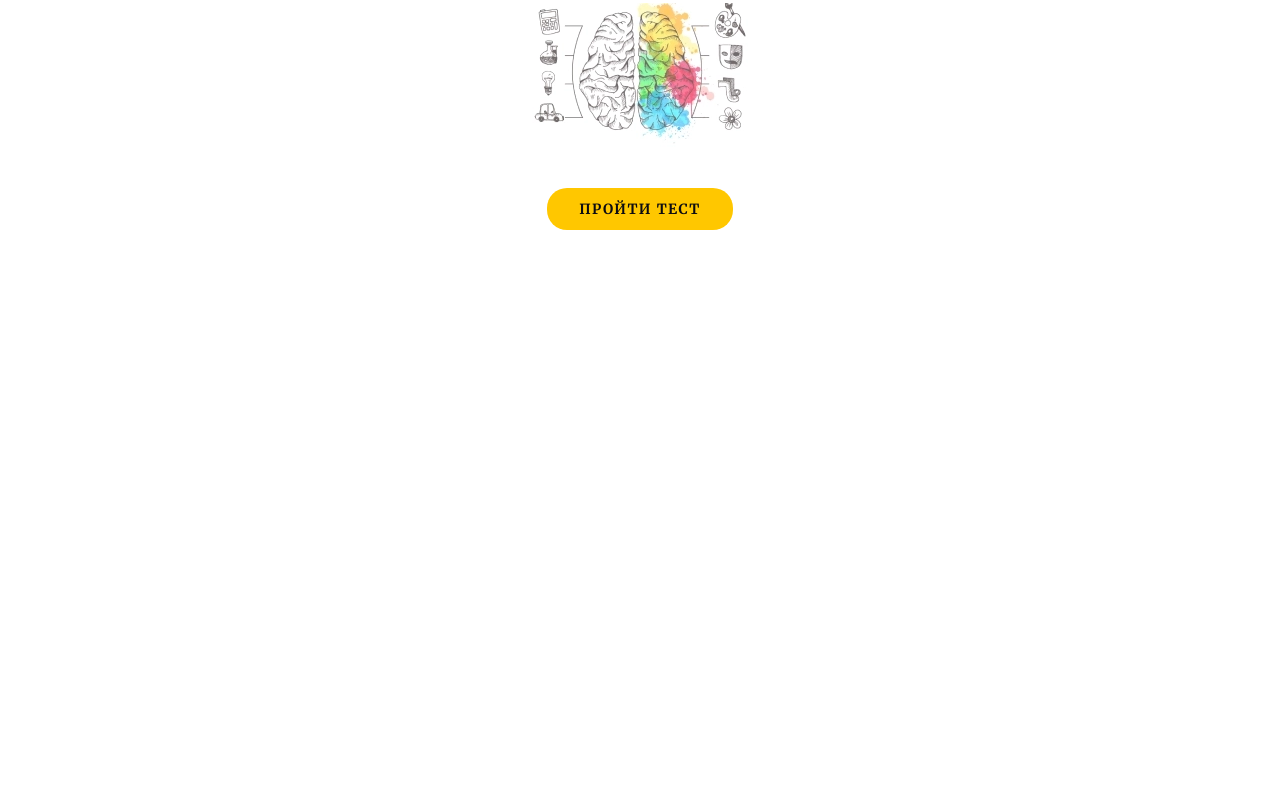
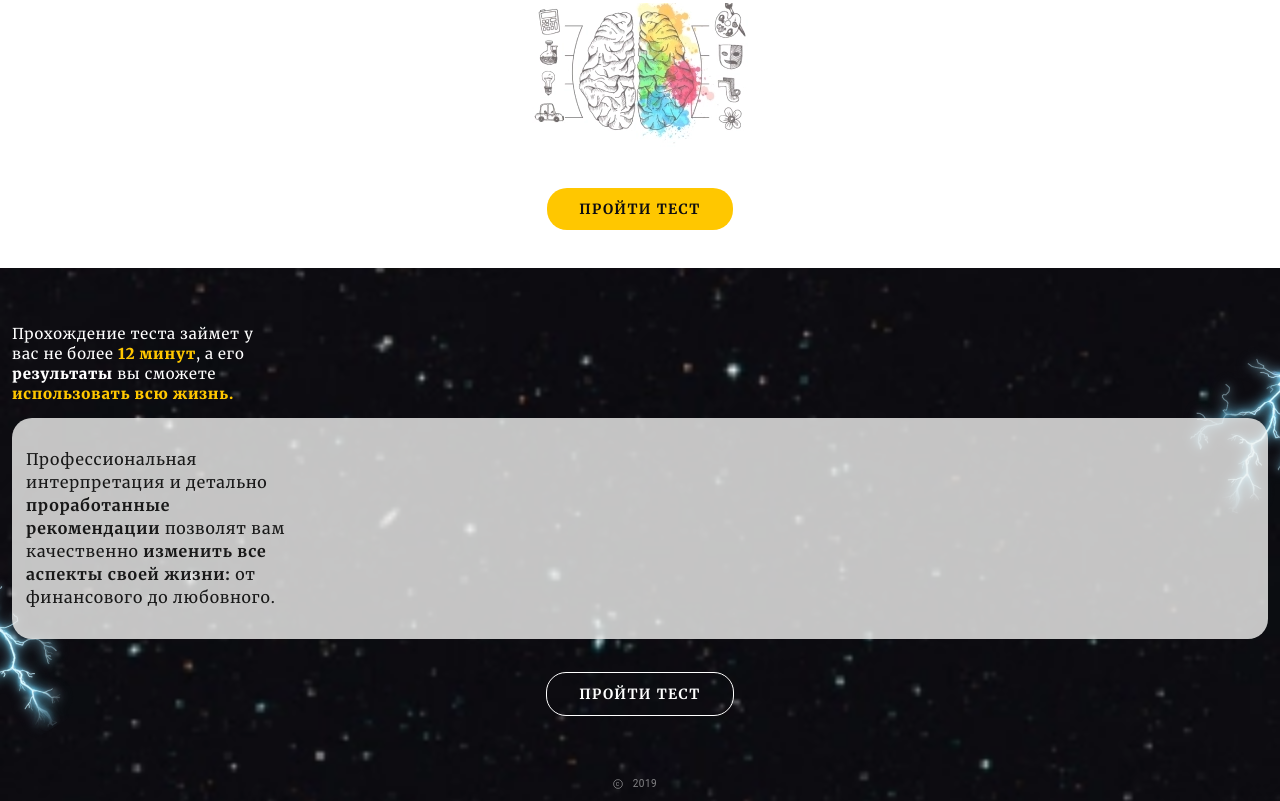
Before and after one commit to Manankin/landing-test_task-HTML_CSS_JS, a plain HTML site: page index.html in a window 1280 px wide. Shown: the part 1133-1934 px from the top of the page. Before the commit the page ends 1401 px from the top, so only its background shows below. Drawn offline with Linux system fonts and the light colour scheme.

Commit message:
main page complete

```diff
--- a/index.html
+++ b/index.html
@@ -8,7 +8,7 @@
   <link rel="preconnect" href="https://fonts.gstatic.com" crossorigin>
   <link href="https://fonts.googleapis.com/css2?family=PT+Serif:wght@400;700&display=swap" rel="stylesheet">
   <link href="https://fonts.googleapis.com/css2?family=Yeseva+One&display=swap" rel="stylesheet">
-  <link href="https://fonts.googleapis.com/css2?family=Merriweather:wght@400;700&display=swap" rel="stylesheet">
+  <link href="https://fonts.googleapis.com/css2?family=Merriweather:wght@400;700;900&display=swap" rel="stylesheet">
   <link rel="stylesheet" href="./style.css">
 </head>
 <body class="page">
@@ -95,10 +95,41 @@
         <div class="button button--yellow merriweather-bold">пройти тест</div>
       </div>
     </section>
+
+    <section class="last-chance">
+      <div class="last-chance__describe">
+        <p class="merriweather-regular">
+          Прохождение теста займет у
+          <br>вас не более <span class="merriweather-super-bold text--yellow">12 минут</span>, а его
+          <br><span class="merriweather-super-bold">результаты</span> вы сможете
+          <br><span class="merriweather-super-bold text--yellow">использовать всю жизнь.</span>
+        </p>
+      </div>
+
+      <div class="last-chance__results">
+        <p class="merriweather-regular">
+          Профессиональная
+          <br>интерпретация и детально
+          <br><span class="merriweather-bold">проработанные</span>
+          <br><span class="merriweather-bold">рекомендации</span> позволят вам
+          <br>качественно <span class="merriweather-bold">изменить все</span>
+          <br><span class="merriweather-bold">аспекты своей жизни:</span> от
+          <br>финансового до любовного.
+        </p>
+      </div>
+
+      <div class="last-chance__button">
+        <div class="button button--permanent merriweather-bold">пройти тест</div>
+      </div>
+
+      <div class="last-chance__lightning--left"></div>
+      <div class="last-chance__lightning--right"></div>
+    </section>
   </main>
 
   <footer class="footer page-footer">
-
+    <div class="footer__icon"></div>
+    <div class="footer__info">2019</div>
   </footer>
 </body>
 </html>
--- a/style.css
+++ b/style.css
@@ -6,3 +6,5 @@
 @import './styles/button.css';
 @import './styles/about-test.css';
 @import './styles/advices.css';
+@import './styles/last-chance.css';
+@import './styles/footer.css';
--- a/styles/button.css
+++ b/styles/button.css
@@ -14,3 +14,8 @@
   background: radial-gradient(50% 50% at 50% 50%, rgb(255, 199, 0) 0%, rgb(255, 199, 0) 100%);
   color: #0d0c11;
 }
+
+.button--permanent {
+  color: white;
+  border: 1px solid white;
+}
--- a/styles/fonts.css
+++ b/styles/fonts.css
@@ -27,3 +27,9 @@
   font-weight: 700;
   font-style: normal;
 }
+
+.merriweather-super-bold {
+  font-family: "Merriweather", serif;
+  font-weight: 900;
+  font-style: normal;
+}
--- /dev/null
+++ b/styles/footer.css
@@ -0,0 +1,26 @@
+.footer {
+  display: flex;
+  justify-content: center;
+  align-items: center;
+}
+
+.footer__icon {
+  width: 10px;
+  height: 10px;
+  background-image: url('../icons/copyrights.svg');
+  background-position: center;
+  background-repeat: no-repeat;
+  background-size: cover;
+}
+
+.footer__info {
+  display: inline-block;
+  padding-inline: 10px;
+  font-size: 10px;
+  line-height: 10px;
+  font-family: "Roboto", sans-serif;
+  font-weight: 400;
+  letter-spacing: 0.05em;
+  text-align: center;
+  color: rgba(255, 255, 255, 0.5);
+}
--- /dev/null
+++ b/styles/last-chance.css
@@ -0,0 +1,69 @@
+.last-chance {
+  position: relative;
+  height: 533px;
+  background-image: url('../images/pure-galaxy.webp');
+  background-position: center top;
+  background-repeat: no-repeat;
+  background-size: cover;
+
+  padding-inline: 12px;
+  color: #181818;
+
+
+  display: flex;
+  flex-direction: column;
+  align-items: center;
+}
+
+.last-chance__describe {
+  width: 100%;
+  margin-top: 56px;
+  font-size: 15px;
+  line-height: 20px;
+  letter-spacing: 0.05em;
+  color: #fff;
+  z-index: 2;
+}
+
+.last-chance__results {
+  width: 100%;
+  margin-top: 14px;
+  background: rgba(243, 243, 242, 0.8);
+  border-radius: 20px;
+  padding: 30px 14px;
+  font-size: 16px;
+  line-height: 23px;
+  letter-spacing: 0.05em;
+  z-index: 2;
+}
+
+.last-chance__button {
+  margin-top: 33px;
+  z-index: 2;
+}
+
+.last-chance__lightning--right {
+  position: absolute;
+  right: 0;
+  top: 64px;
+  width: 123px;
+  height: 211px;
+  background-image: url('../images/lightning_PNG9R.webp');
+  background-repeat: no-repeat;
+  background-size: cover;
+  background-position: right;
+  z-index: 1;
+}
+
+.last-chance__lightning--left {
+  position: absolute;
+  left: 0;
+  top: 274px;
+  width: 127px;
+  height: 227px;
+  background-image: url('../images/lightning_PNG9L.webp');
+  background-repeat: no-repeat;
+  background-size: cover;
+  background-position: left;
+  z-index: 1;
+}
--- a/styles/page.css
+++ b/styles/page.css
@@ -1,5 +1,5 @@
 .page {
-
+  position: relative;
 }
 
 .page-header {
@@ -19,3 +19,11 @@
 
   /* height: calc(100dvh - 46px); */
 }
+
+.page-footer {
+  position: absolute;
+  bottom: 12px;
+  left: 0;
+  right: 0;
+  z-index: 5;
+}
```
Also changed, not shown: icons/copyrights.svg (added), images/lightning_PNG9L.webp (added), images/lightning_PNG9R.webp (added), images/pure-galaxy.webp (added).
